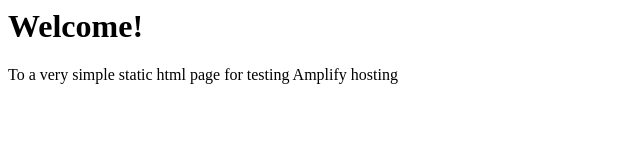
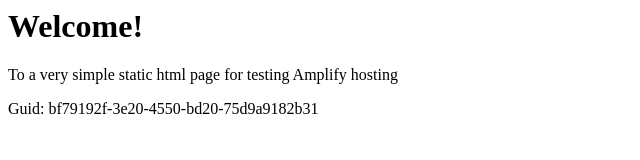
Before and after one commit to aws-aemilia-syd/Github-PR-Commit-Integration-Test-DoNotTouch-Gith-OKSLNVO2-v1-prod-ap-southeast-2, a website: page src/index.html in a window 1280 px wide. Shown: the whole page, without its empty margins (0-640 px from the left). Drawn offline with Linux system fonts and the light colour scheme.

Commit message:
commit from integ tests

```diff
--- a/src/index.html
+++ b/src/index.html
@@ -1,3 +1,5 @@
+
+
 <html lang="en">
 
 <head>
@@ -10,6 +12,6 @@
 <body>
     <h1>Welcome!</h1>
     <p>To a very simple static html page for testing Amplify hosting</p>
-</body>
+    <p>Guid: bf79192f-3e20-4550-bd20-75d9a9182b31</p></body>
 
 </html>
```
